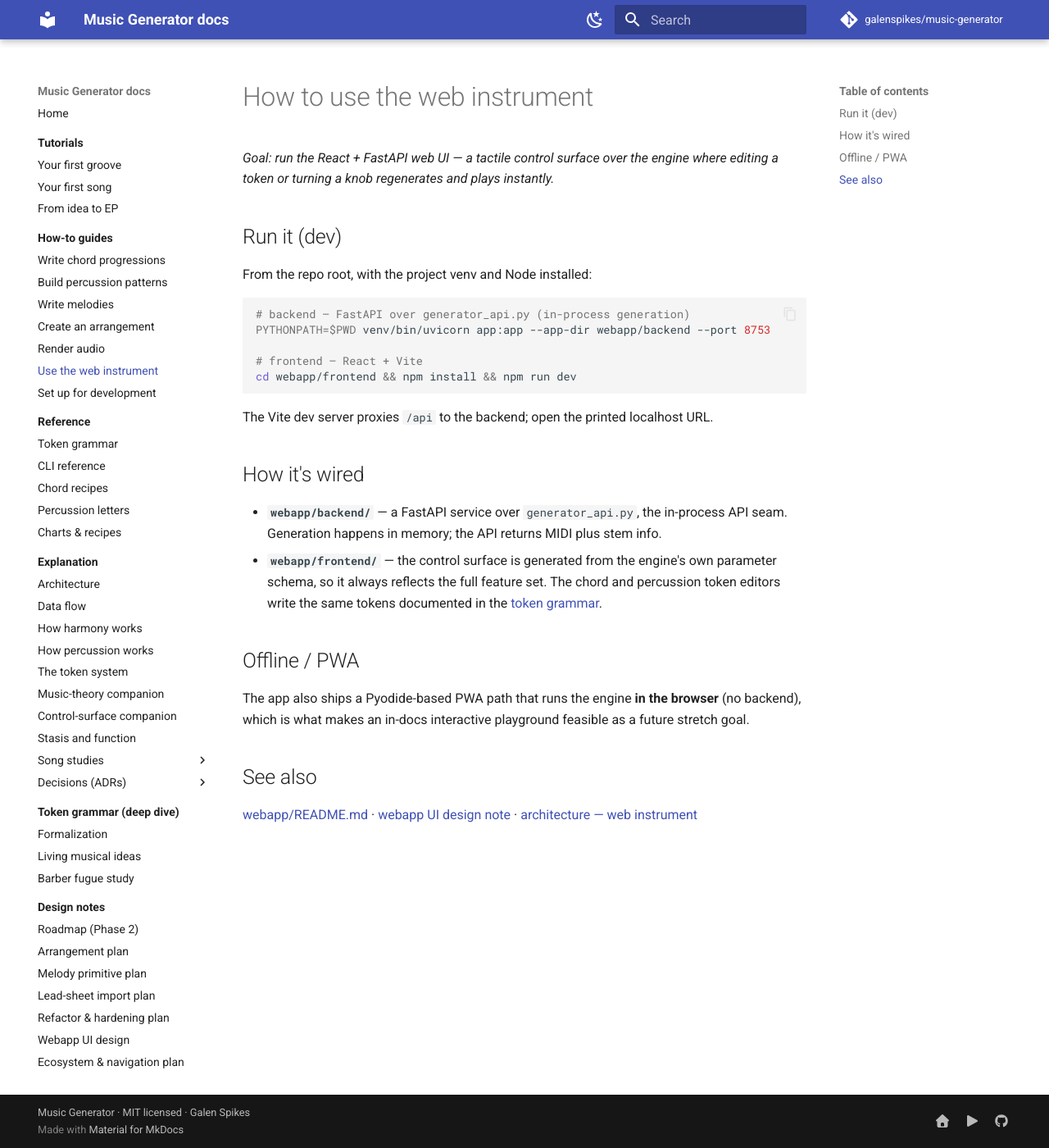
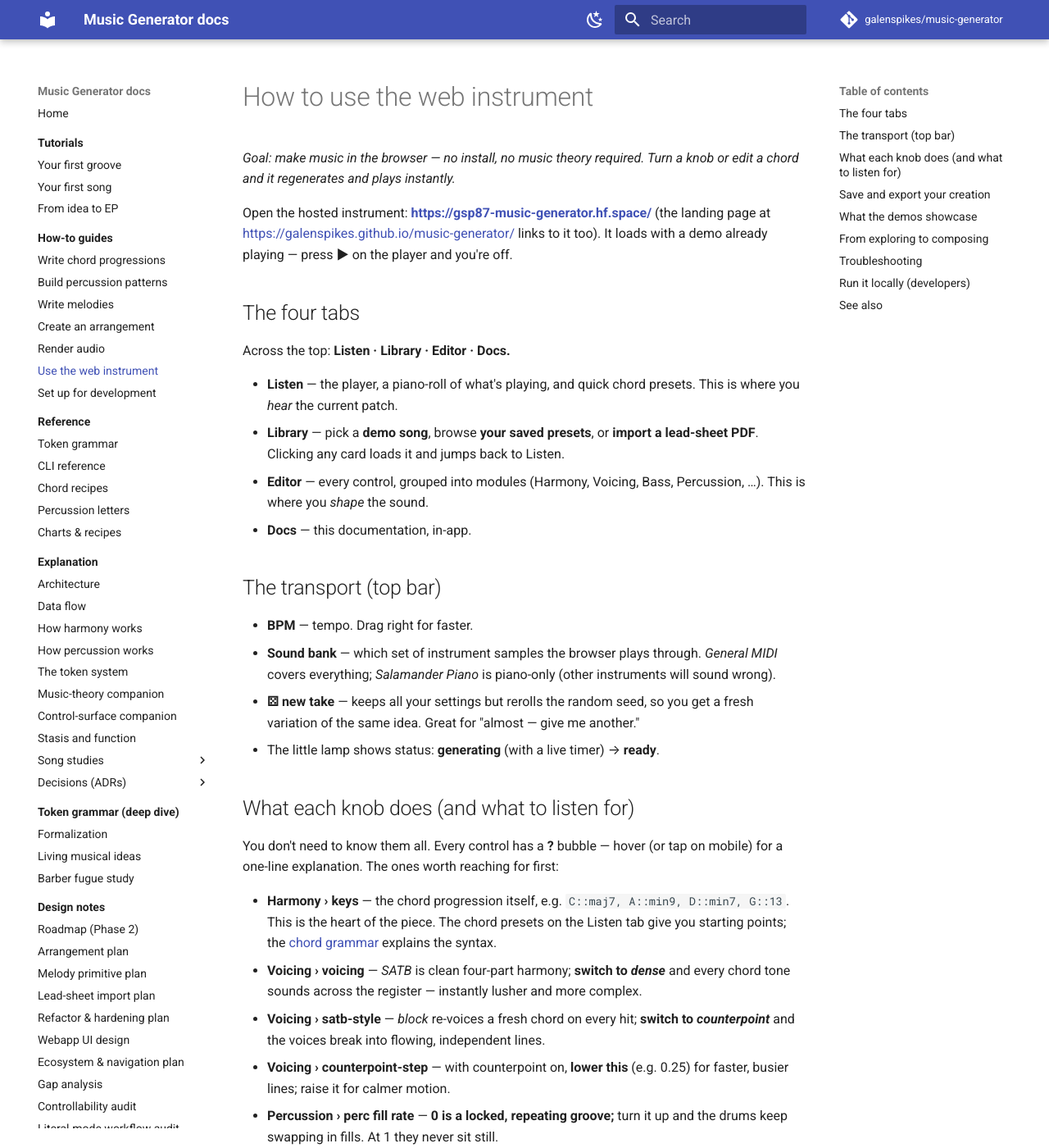
Before and after one commit to galenspikes/music-generator, an MkDocs documentation site: the page built from docs/how-to/use-the-web-instrument.md, in a window 1280 px wide and 1400 px high. Shown: the whole window at 82% size. Built offline with MkDocs 1.6.1 and Material for MkDocs 9.7.7, drawn with Linux system fonts in a browser that asks for light colours; comment, search, counter and statistics services are not loaded; some of the changed text lies outside the part shown.

Commit message:
docs+schema: enrich control tooltips and rewrite web instrument guide
Continues the UX improvement plan (items 1.3 and 3.1).

- generator_api.py: add an optional UI-facing "help" override to
  PARAM_ANNOTATIONS (the presentation-metadata layer) and have
  parameter_schema prefer it over the terser argparse help. Enriched ~20
  key controls (voicing, satb-style, counterpoint-step, bass-style, perc
  fill rate, swing, seed, chord_len, velocity modes, …) with "why you'd use
  it, what to listen for" copy. CLI --help is untouched; any control without
  an override still falls back to its argparse help.
- docs/how-to/use-the-web-instrument.md: rewritten for end-users (musicians,
  not just developers) — the four tabs, the transport, what each knob does
  and what to listen for, saving/exporting MIDI, what the demos showcase,
  going from exploring to composing, and a troubleshooting section ("why is
  it silent?"). The dev run-it-locally instructions are kept at the end.
- docs/how-to/index.md: updated the entry to match the end-user reframe.

All 434 pytest tests pass; enriched tooltips verified end-to-end via the
live /api/schema endpoint.

Co-Authored-By: Claude Opus 4.8 <noreply@anthropic.com>
Claude-Session: https://claude.ai/code/session_01FZVcht77u2z9UpxBjXbhUQ

````diff
--- a/docs/how-to/use-the-web-instrument.md
+++ b/docs/how-to/use-the-web-instrument.md
@@ -1,11 +1,109 @@
 # How to use the web instrument
 
-*Goal: run the React + FastAPI web UI — a tactile control surface over the engine
-where editing a token or turning a knob regenerates and plays instantly.*
+*Goal: make music in the browser — no install, no music theory required. Turn a
+knob or edit a chord and it regenerates and plays instantly.*
 
-## Run it (dev)
+Open the hosted instrument: **<https://gsp87-music-generator.hf.space/>**
+(the landing page at <https://galenspikes.github.io/music-generator/> links to it too).
+It loads with a demo already playing — press **▶** on the player and you're off.
 
-From the repo root, with the project venv and Node installed:
+## The four tabs
+
+Across the top: **Listen · Library · Editor · Docs.**
+
+- **Listen** — the player, a piano-roll of what's playing, and quick chord presets.
+  This is where you *hear* the current patch.
+- **Library** — pick a **demo song**, browse **your saved presets**, or **import a
+  lead-sheet PDF**. Clicking any card loads it and jumps back to Listen.
+- **Editor** — every control, grouped into modules (Harmony, Voicing, Bass,
+  Percussion, …). This is where you *shape* the sound.
+- **Docs** — this documentation, in-app.
+
+## The transport (top bar)
+
+- **BPM** — tempo. Drag right for faster.
+- **Sound bank** — which set of instrument samples the browser plays through.
+  *General MIDI* covers everything; *Salamander Piano* is piano-only (other
+  instruments will sound wrong).
+- **⚄ new take** — keeps all your settings but rerolls the random seed, so you get
+  a fresh variation of the same idea. Great for "almost — give me another."
+- The little lamp shows status: **generating** (with a live timer) → **ready**.
+
+## What each knob does (and what to listen for)
+
+You don't need to know them all. Every control has a **?** bubble — hover (or tap on
+mobile) for a one-line explanation. The ones worth reaching for first:
+
+- **Harmony › keys** — the chord progression itself, e.g.
+  `C::maj7, A::min9, D::min7, G::13`. This is the heart of the piece. The chord
+  presets on the Listen tab give you starting points; the
+  [chord grammar](write-chord-progressions.md) explains the syntax.
+- **Voicing › voicing** — *SATB* is clean four-part harmony; **switch to *dense*** and
+  every chord tone sounds across the register — instantly lusher and more complex.
+- **Voicing › satb-style** — *block* re-voices a fresh chord on every hit; **switch to
+  *counterpoint*** and the voices break into flowing, independent lines.
+- **Voicing › counterpoint-step** — with counterpoint on, **lower this** (e.g. 0.25)
+  for faster, busier lines; raise it for calmer motion.
+- **Percussion › perc fill rate** — **0 is a locked, repeating groove;** turn it up and
+  the drums keep swapping in fills. At 1 they never sit still.
+- **Bass › bass-style** — *follow* hugs the harmony; try *walking* for a jazz feel, or
+  set it to *none* to hear the harmony bare.
+- **Dynamics › swing** — nudge off 0 for a swung, human feel.
+
+Change anything and it re-plays automatically — so the fastest way to learn a knob is
+to move it and listen.
+
+## Save and export your creation
+
+- **Save** (top of the page) stores the current settings as a named **preset** — it
+  shows up under *Library › My Presets*. Tick **"use as my home preset"** and the app
+  will boot straight into it next time.
+- **⤓ MIDI** (under the player on the Listen tab) downloads the current piece as a
+  standard `.mid` file — drop it into any DAW (Logic, Ableton, GarageBand,
+  MuseScore…) to keep composing with real instruments.
+- Presets live in your browser session; MIDI is the portable, shareable artifact.
+
+## What the demos showcase
+
+Open **Library › Songs** and try a few — each highlights something different:
+
+- A **jazz standard** (e.g. *Autumn Leaves*, *Kiss On My List*) — full arrangements
+  with evolving percussion.
+- A **dense / exotic-voicing** patch — hear what *voicing: dense* does to color.
+- A **counterpoint** patch — baroque-style independent voices.
+- A **percussion-forward** groove — where the drums, not the chords, drive it.
+
+Loading a demo fills every control, so it doubles as a worked example: switch to the
+**Editor** tab afterward to see *how* it was built, then start turning knobs.
+
+## From exploring to composing
+
+1. Load a demo close to the mood you want.
+2. Change the **keys** to your own progression (or import a lead sheet).
+3. Adjust **voicing**, **percussion**, and **tempo** to taste — use **⚄ new take**
+   when you're close but not quite there.
+4. **Save** it as a preset, and **⤓ MIDI** it out to finish in your DAW.
+
+## Troubleshooting
+
+- **It's silent.** Press **▶** on the player first (browsers block audio until you
+  click). Then check: is **Percussion › perc-main** empty *and* the harmony muted?
+  Is **bass-style** set to *none* with no other voice? Is the **Sound bank** set to
+  *Salamander Piano* while you're using a non-piano instrument (that bank only has
+  piano samples)?
+- **A control did nothing.** Some only apply in context — e.g. *counterpoint-step*
+  only matters when *satb-style* is *counterpoint*; *bass-step* is ignored when
+  *bass-style* is *follow*. The **?** tooltip notes these.
+- **An error popped up.** The toast tells you what's wrong (e.g. an unrecognized
+  chord); click **Details** for the raw message. Fix the flagged field and it
+  re-plays.
+- **Song length looks off.** Songs use their own per-section lengths, so the
+  *seconds* control is ignored while a song is loaded.
+
+## Run it locally (developers)
+
+The hosted Space runs this exact app; to run it yourself from a checkout, with the
+project venv and Node installed:
 
 ```bash
 # backend — FastAPI over generator_api.py (in-process generation)
@@ -17,21 +115,16 @@ cd webapp/frontend && npm install && npm run dev
 
 The Vite dev server proxies `/api` to the backend; open the printed localhost URL.
 
-## How it's wired
-
-- **`webapp/backend/`** — a FastAPI service over `generator_api.py`, the in-process
-  API seam. Generation happens in memory; the API returns MIDI plus stem info.
-- **`webapp/frontend/`** — the control surface is generated from the engine's own
-  parameter schema, so it always reflects the full feature set. The chord and
-  percussion token editors write the same tokens documented in the
-  [token grammar](../reference/token-grammar.md).
-
-## Offline / PWA
-
-The app also ships a Pyodide-based PWA path that runs the engine **in the browser**
-(no backend), which is what makes an in-docs interactive playground feasible as a
-future stretch goal.
+**How it's wired:** the backend is a thin FastAPI layer over `generator_api.py` (the
+in-process seam — generation happens in memory and returns MIDI plus stem info); the
+frontend's control surface is generated from the engine's own parameter schema, so it
+always reflects the full feature set. The chord and percussion token editors write the
+same tokens documented in the [token grammar](../reference/token-grammar.md).
 
 ## See also
-[webapp/README.md](https://github.com/galenspikes/music-generator/blob/main/webapp/README.md) · [webapp UI design note](../design-notes/webapp-ui-design.md) ·
+[Write chord progressions](write-chord-progressions.md) ·
+[Build percussion patterns](build-percussion-patterns.md) ·
+[Import a lead sheet](import-a-lead-sheet.md) ·
+[webapp/README.md](https://github.com/galenspikes/music-generator/blob/main/webapp/README.md) ·
+[webapp UI design note](../design-notes/webapp-ui-design.md) ·
 [architecture — web instrument](../explanation/architecture.md)
````
Also changed, not shown: docs/how-to/index.md (+2 -1 lines), generator_api.py (+101 -30 lines).
